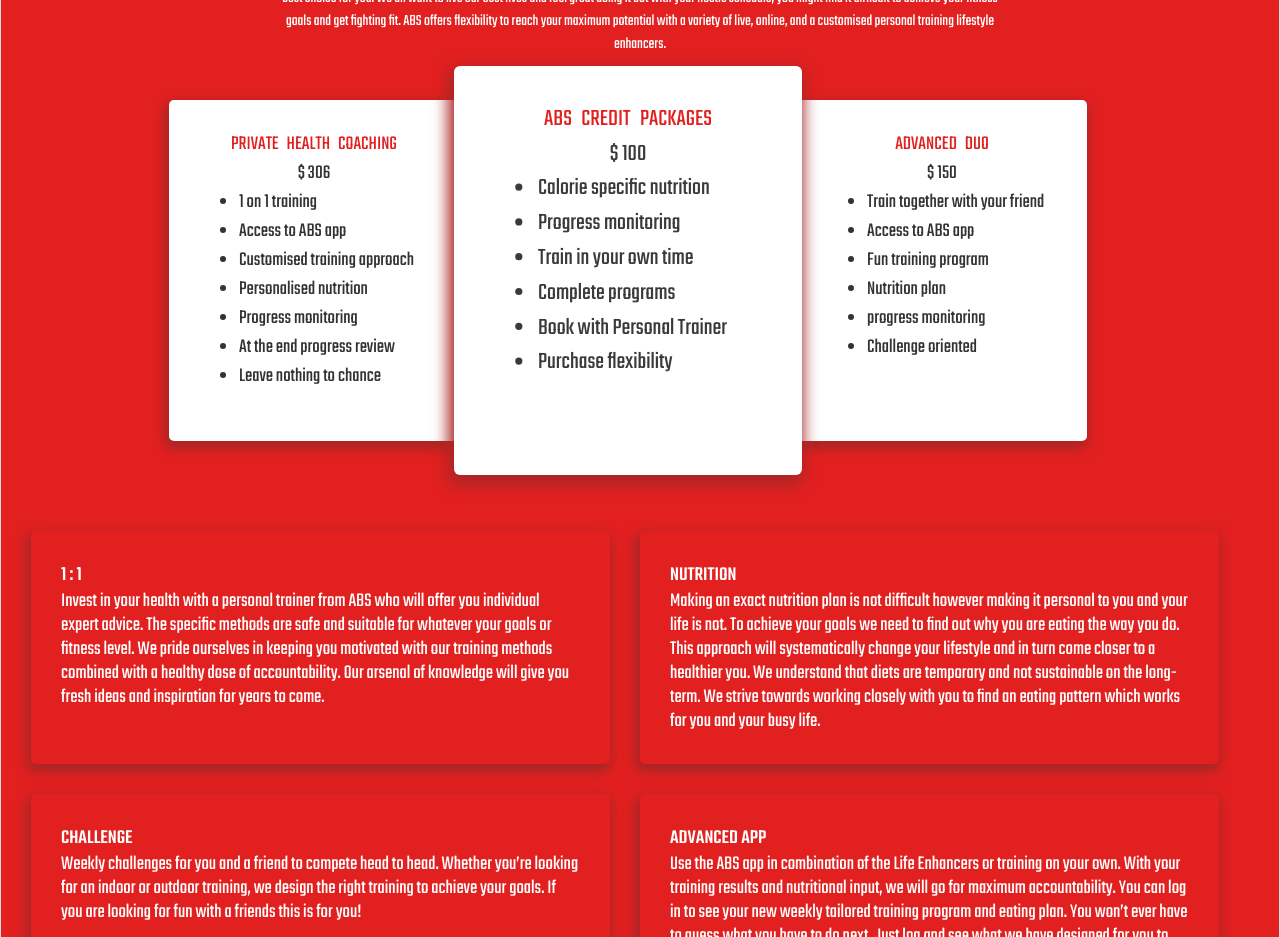
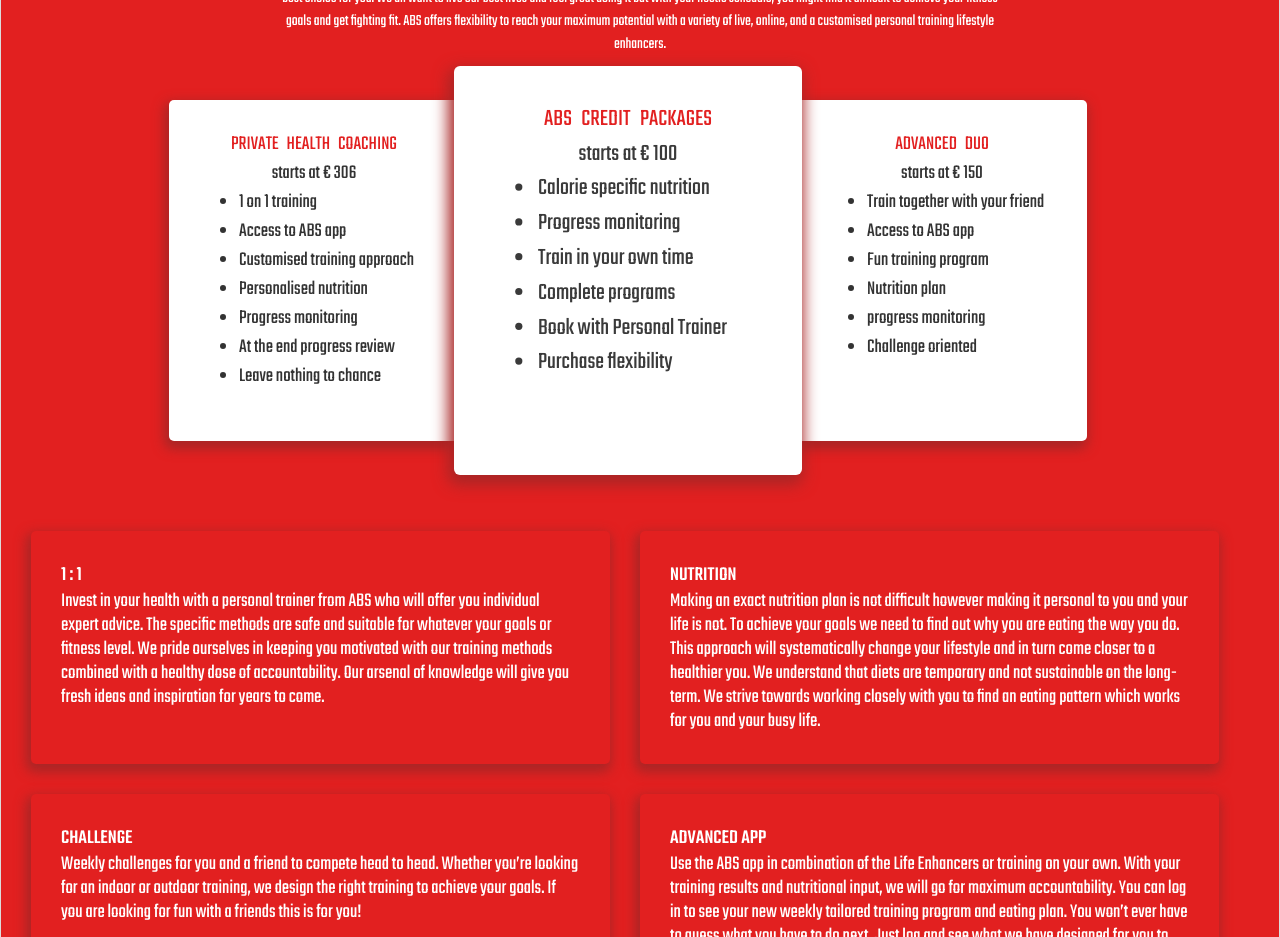
Before and after one commit to nsdnl/abs, a React (Create React App) app: page /#/packages in a window 1280 px wide. Shown: the part 820-1757 px from the top of the page. Built offline with nearby package versions, Linux system fonts and the light colour scheme.

Commit message:
18_09: updated price to dutch and doller to euro symbol

```diff
--- a/src/pages/package/package.component.tsx
+++ b/src/pages/package/package.component.tsx
@@ -19,7 +19,8 @@
                     title: 'PRIVATE HEALTH COACHING',
                     titleDt: 'PRIVÉ GEZONDHEIDSCOACHING',
                     id: 1,
-                    price: '$ 306',
+                    price: 'starts at € 306',
+                    priceDt: 'v.a € 306',
                     content: [
                         {label: '1 on 1 training', labelDt: '1 op 1 training'},
                         {label: 'Access to ABS app', labelDt: 'Toegang tot de ABS-app'},
@@ -35,7 +36,8 @@
                 {
                     title: 'ABS CREDIT PACKAGES',
                     titleDt: 'ABS KREDIETPAKKETTEN',
-                    price: '$ 100',
+                    price: 'starts at € 100',
+                    priceDt: 'v.a € 100',
                     id: 2,
                     selected: true,
                     content: [
@@ -55,7 +57,8 @@
                 {
                     title: 'ADVANCED DUO',
                     titleDt: 'GEAVANCEERD DUO',
-                    price: '$ 150',
+                    price: 'starts at € 150',
+                    priceDt: 'v.a € 150',
                     id: 3,
                     // link: {
                     //   label: 'Advanced subscription',
@@ -160,7 +163,7 @@
             {packages.map((pkg: any, i: number) => {
                 return <div className={`pk-package ${pkg.selected ? 'selected' : ''}`} key={`pkd_${i}`}>
                     <div className={'package-title'}>{pkg[`title${language}`]}</div>
-                    <div><span>{pkg.price}</span></div>
+                    <div><span>{pkg[`price${language}`]}</span></div>
                     <ul className={'package-content'}>
                         {pkg.content.map((cn: any, j: number) => {
                             return <li key={`pkd_li-${j}`}>{cn[`label${language}`]}</li>
```
